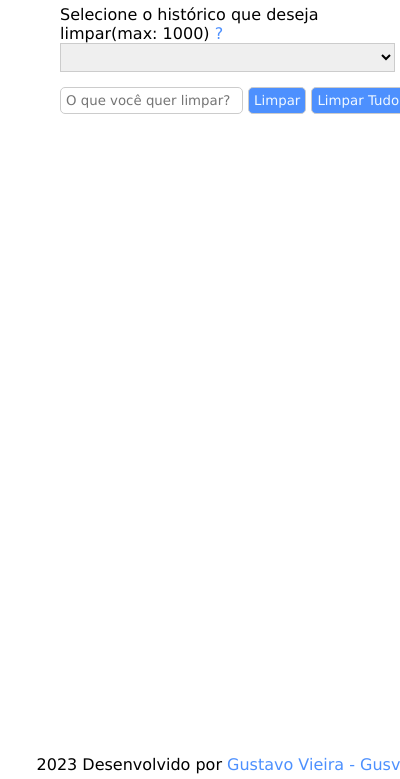
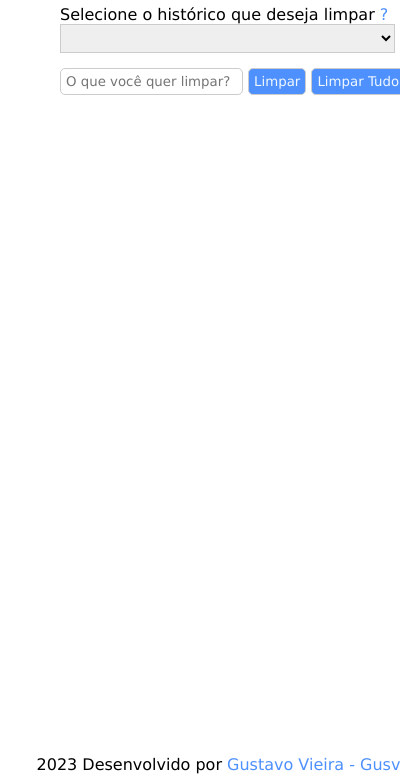
Before and after one commit to Gusvioli/extencoes, a browser extension: page limpador/popup.html in a window 400 px wide. Shown: the part 65-844 px from the top of the page. Drawn offline with Linux system fonts and the light colour scheme.

Commit message:
Update no texto do label

```diff
--- a/limpador/popup.html
+++ b/limpador/popup.html
@@ -16,7 +16,7 @@
                 </h2>
             </section>
             <form>
-                <label for="select-History" id="labe-select-History">Selecione o histórico que deseja limpar(max: 1000)
+                <label for="select-History" id="labe-select-History">Selecione o histórico que deseja limpar
                 <a href="" alt="Divida?" title="O item selecionado será adicionado no campo 'O que você quer limpar?'">?</a>
                 </label>
                 <select name="select" id="select-History">
```
